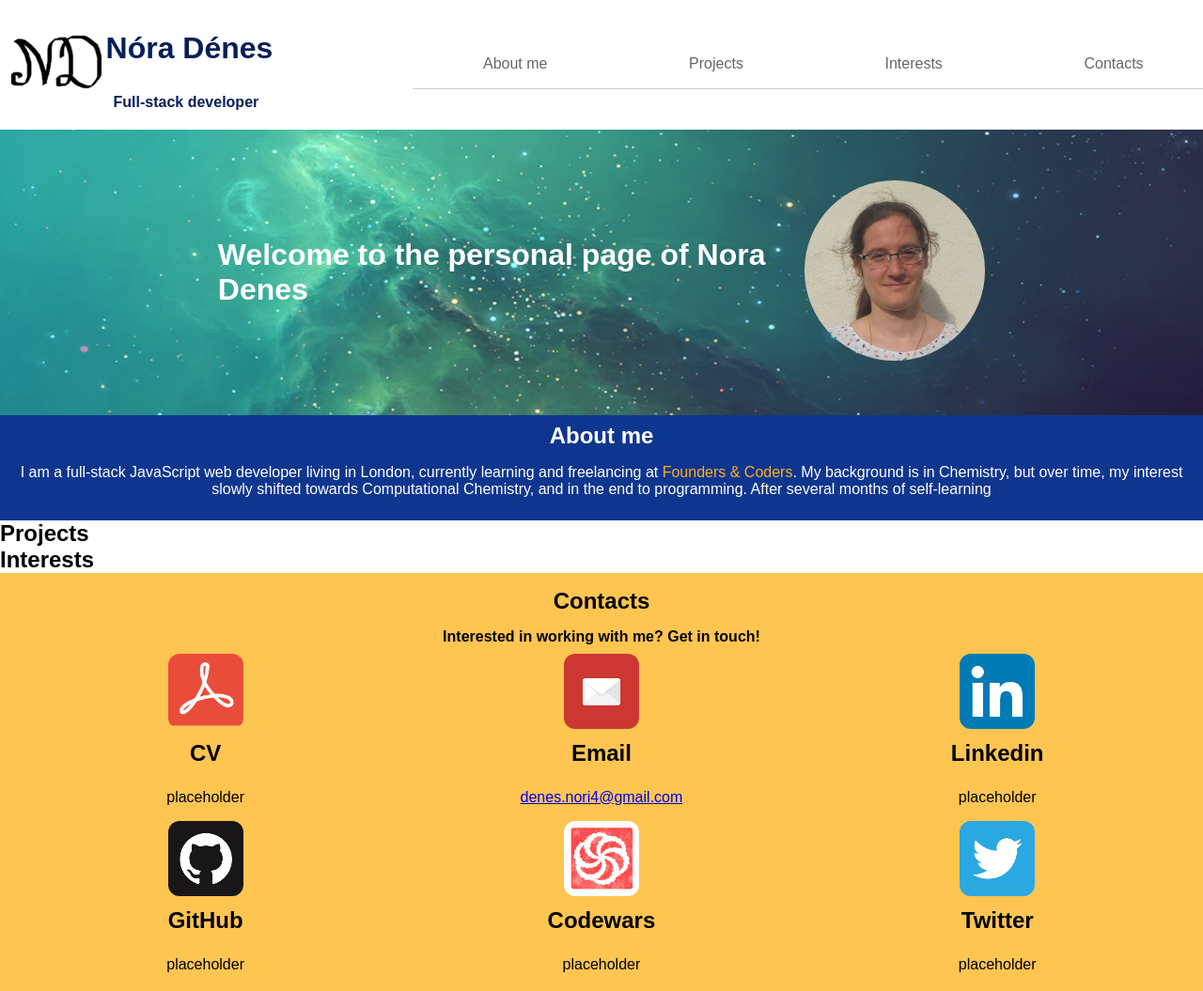
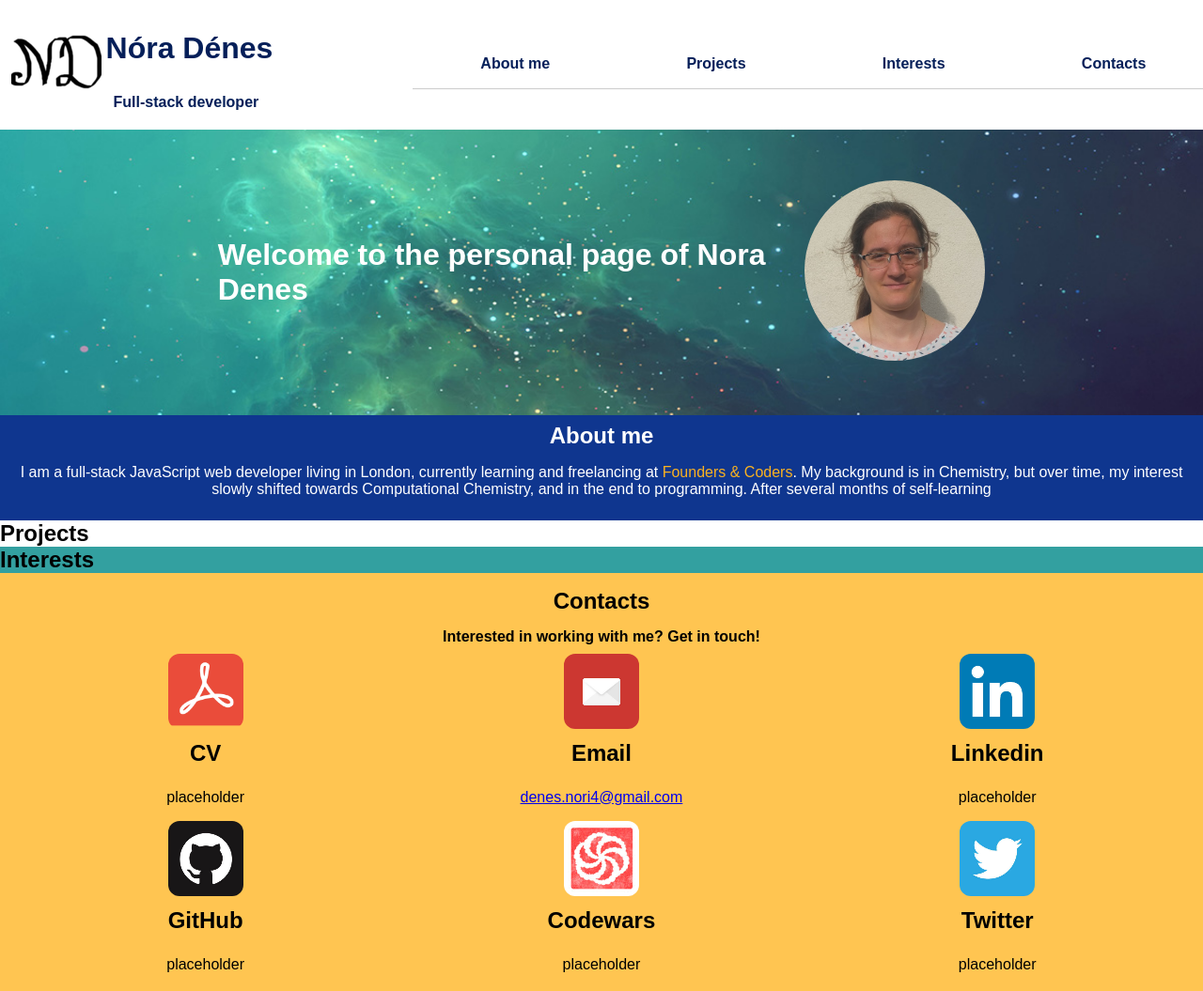
Before and after one commit to denesnori/portfolio-website, a plain HTML site: page index.html in a window 1280 px wide. Shown: the top 1055 px of the page at 94% size. Drawn offline with Linux system fonts and the light colour scheme.

Commit message:
#9 change menu colour

```diff
--- a/css/main.css
+++ b/css/main.css
@@ -20,9 +20,9 @@ nav ul li  {
       background-image: linear-gradient(
         to bottom,
         transparent 50%,
-        rgba(162,211,156, 1) 50%,
-        rgba(162,211,156,1) 95%,
-        rgba(124,197,118,1) 95%
+        rgba(51,160,160, 1) 50%,
+        rgba(51,160,160,1) 95%,
+        rgba(0,104,104,1) 95%
       );
       background-size: 100% 200%;
       background-position: top center;
@@ -37,7 +37,8 @@ nav ul li  {
         color: rgba(0,0,0,.75);
       }
       li a {
-        color: #666;
+        color: #051F59;
+        font-weight: 800;
         display: block;
         padding: 1rem 0;
         transition: all .25s ease-in-out;
@@ -154,6 +155,12 @@ h1,h2,h3,h4,h5{
 .info__text{
   text-align: center;
 }
+
+/*Interests*/
+.interests{
+  background-color: #33A0A0;
+}
+/*Contacts*/
 .contact{
   background-color: #FFC551;
   padding: 0.5rem;
```
